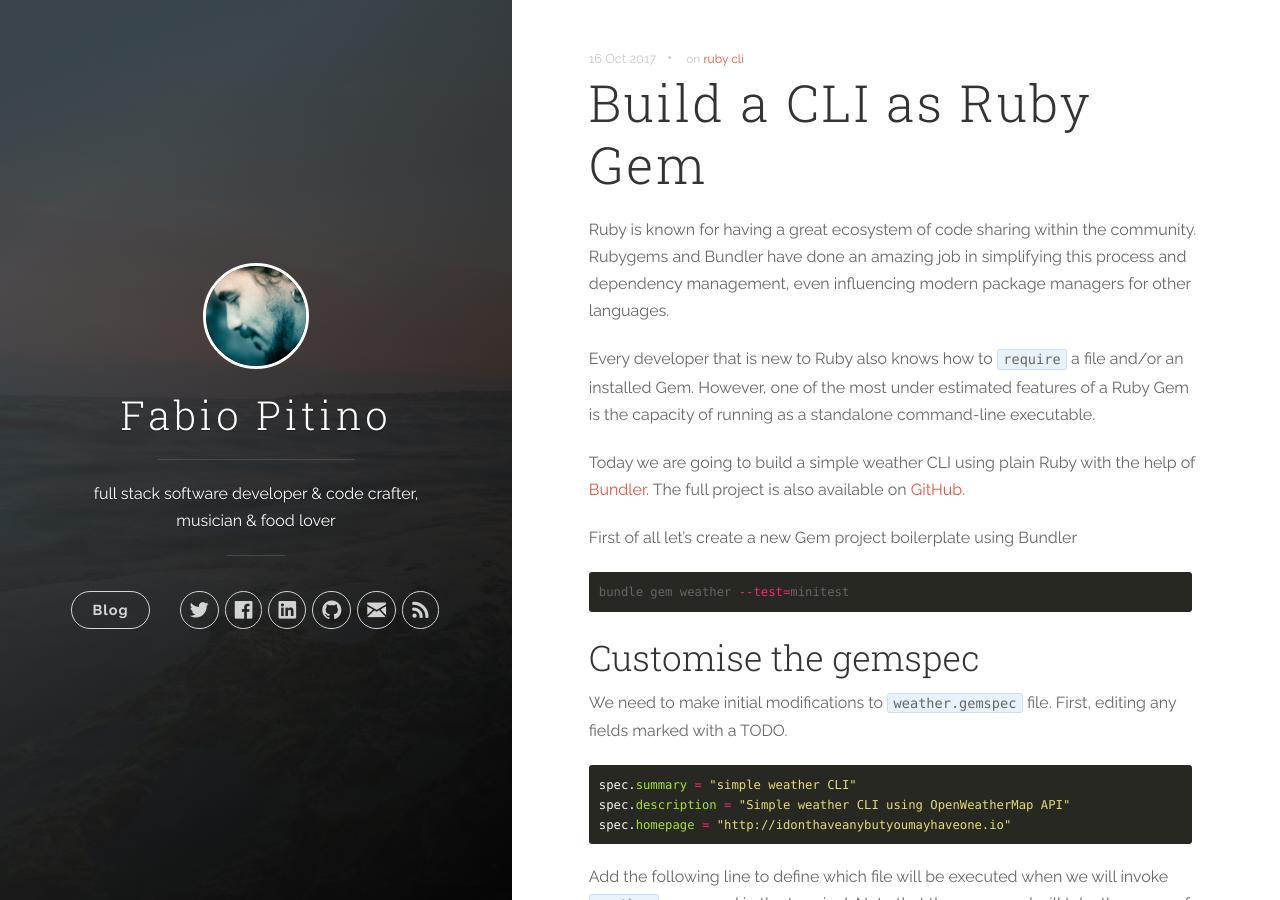
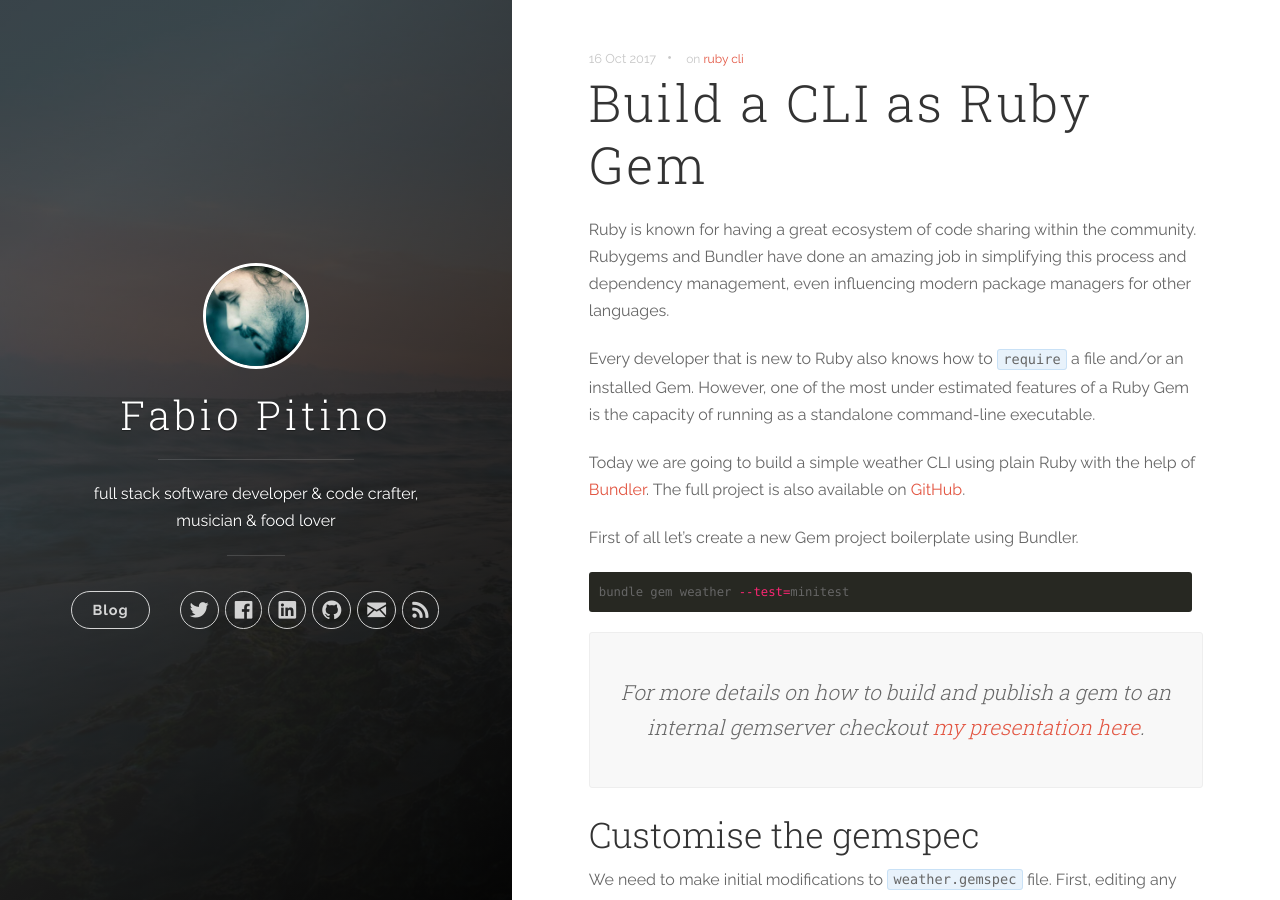
Before and after one commit to hspazio/hspazio.github.io, a Jekyll site: the page built from _posts/2017-10-21-build-a-cli-as-ruby-gem.markdown, in a window 1280 px wide and 900 px high. Built offline with Jekyll 4.4.1, drawn with Linux system fonts in a browser that asks for light colours; nearby versions of some CDN libraries; comment, search, counter and statistics services are not loaded.

Commit message:
add link to slides.com presentation

```diff
--- a/_posts/2017-10-21-build-a-cli-as-ruby-gem.markdown
+++ b/_posts/2017-10-21-build-a-cli-as-ruby-gem.markdown
@@ -13,11 +13,13 @@ Every developer that is new to Ruby also knows how to `require` a file and/or an
 Today we are going to build a simple weather CLI using plain Ruby with the help of [Bundler][bundler].
 The full project is also available on [GitHub][weather_repo].
 
-First of all let's create a new Gem project boilerplate using Bundler
+First of all let's create a new Gem project boilerplate using Bundler.
 
 {% highlight bash %}
 bundle gem weather --test=minitest
 {% endhighlight %}
+
+> For more details on how to build and publish a gem to an internal gemserver checkout [my presentation here][bundler_geminabox_presentation].
 
 ## Customise the gemspec
 We need to make initial modifications to `weather.gemspec` file. First, editing any fields marked with a TODO.
@@ -217,6 +219,7 @@ In the past I've used libraries like [Ocra][ocra] to compile command-line tools
 Ocra is a good solution if the users of your command line tool are not expected to have an installation of Ruby on their environment or if asking the users to install it as dependency is unacceptable. For the rest, building an executable gem is a great, cheap and more maintainable solution.
 
 [bundler]: http://bundler.io
+[bundler_geminabox_presentation]: http://slides.com/fabiopitino/bundler-and-geminabox
 [weather_api_site]: https://openweathermap.org
 [weather_api_key]: https://openweathermap.org/appid
 [weather_repo]: https://github.com/hspazio/weather
```
